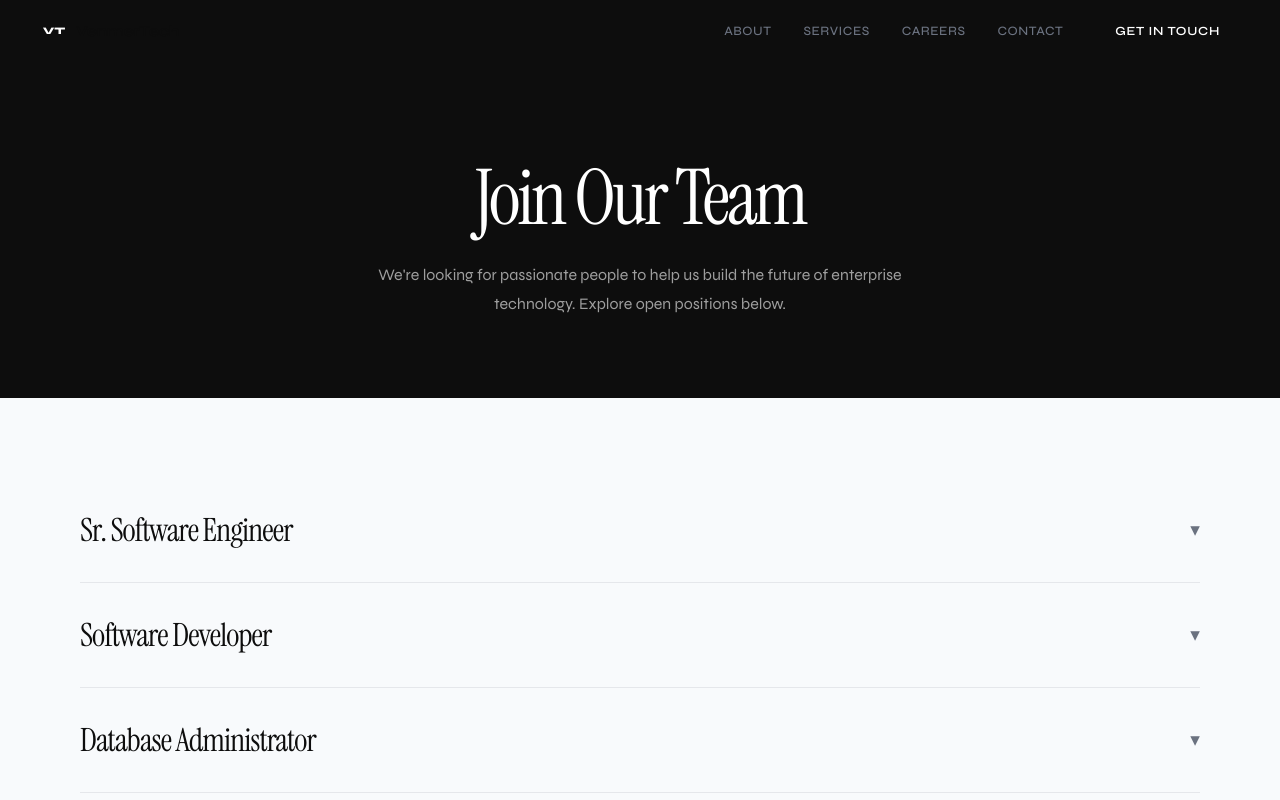
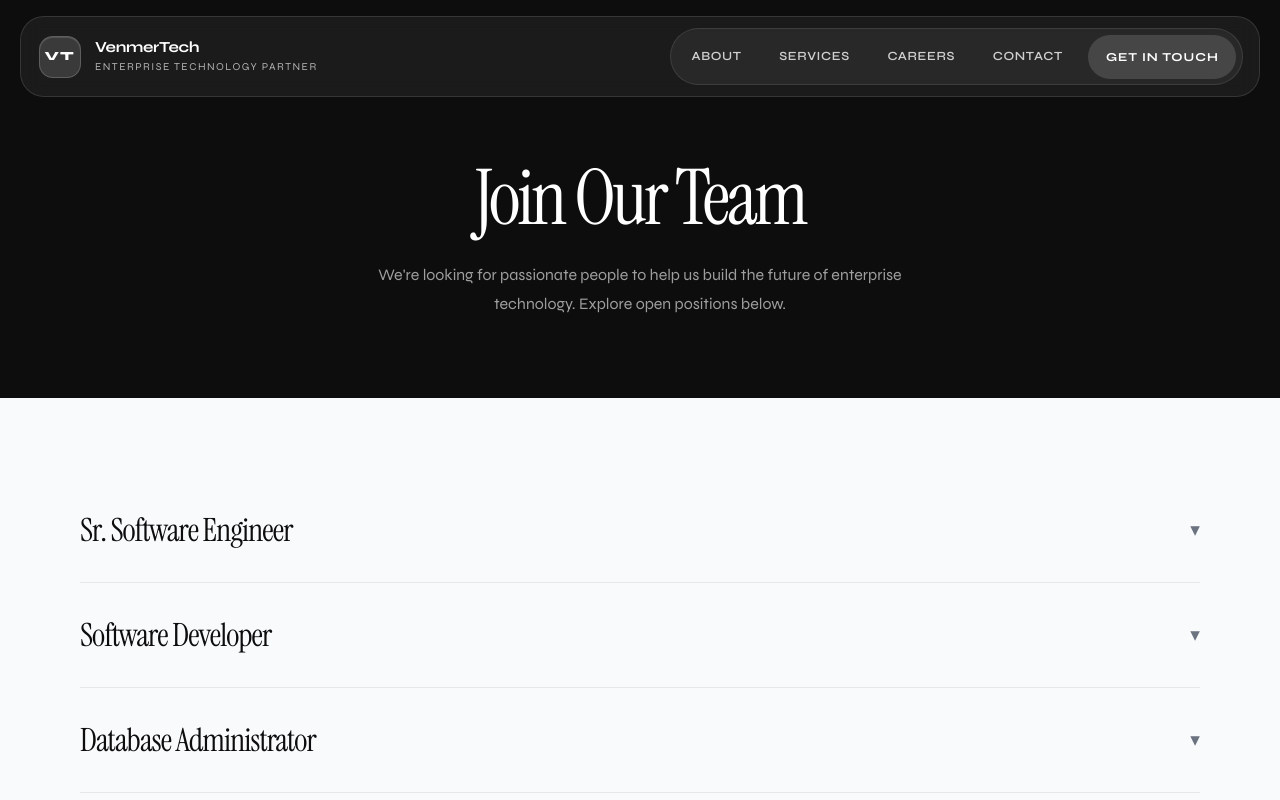
Before and after one commit to Skookum-Infotech/VenmerTech, a Next.js app: page /careers in a window 1280 px wide. Shown: the top 800 px of the page. Built offline with nearby package versions, Linux system fonts and the light colour scheme.

Commit message:
feat: add responsive navigation header and global layout styles

```diff
--- a/app/components/layout/Header.tsx
+++ b/app/components/layout/Header.tsx
@@ -13,16 +13,34 @@ export default function Header() {
     return () => window.removeEventListener("scroll", h);
   }, []);
 
+  useEffect(() => {
+    document.body.style.overflow = menuOpen ? "hidden" : "";
+    return () => {
+      document.body.style.overflow = "";
+    };
+  }, [menuOpen]);
+
   function navClick(e: React.MouseEvent, href: string) {
     if (href.startsWith("#")) { e.preventDefault(); handleHashNav(href); }
   }
 
   return (
-    <header>
+    <header className={`vt-header${scrolled ? " scrolled" : ""}${menuOpen ? " menu-open" : ""}`}>
       <nav className={`vt-nav${scrolled ? " scrolled" : ""}`}>
-        <a href="#" onClick={(e) => { e.preventDefault(); window.scrollTo({ top: 0, behavior: "smooth" }); }} className="vt-logo">
+        <a
+          href="#"
+          onClick={(e) => {
+            e.preventDefault();
+            setMenuOpen(false);
+            window.scrollTo({ top: 0, behavior: "smooth" });
+          }}
+          className="vt-logo"
+        >
           <div className="vt-logo-mark">VT</div>
-          VenmerTech
+          <div className="vt-logo-copy">
+            <span className="vt-logo-name">VenmerTech</span>
+            <span className="vt-logo-sub">Enterprise technology partner</span>
+          </div>
         </a>
         <div className="vt-nav-links">
           {NAV_ITEMS.map((n) => (
@@ -32,11 +50,28 @@ export default function Header() {
           ))}
           <button className="vt-btn-nav" onClick={() => handleHashNav("#contact")}>Get in Touch</button>
         </div>
-        <button className={`vt-hamburger${menuOpen ? " open" : ""}`} onClick={() => setMenuOpen(!menuOpen)} aria-label="Menu">
+        <button
+          className={`vt-hamburger${menuOpen ? " open" : ""}`}
+          onClick={() => setMenuOpen(!menuOpen)}
+          aria-label="Menu"
+          aria-expanded={menuOpen}
+          aria-controls="vt-mobile-menu"
+        >
           <span /><span /><span />
         </button>
       </nav>
-      <div className={`vt-mobile-menu${menuOpen ? " open" : ""}`}>
+      <div className={`vt-mobile-backdrop${menuOpen ? " open" : ""}`} onClick={() => setMenuOpen(false)} />
+      <div id="vt-mobile-menu" className={`vt-mobile-menu${menuOpen ? " open" : ""}`}>
+        <div className="vt-mobile-meta">
+          <div className="vt-mobile-brand">
+            <span className="vt-logo-mark">VT</span>
+            <div>
+              <div className="vt-mobile-title">VenmerTech</div>
+              <div className="vt-mobile-sub">Enterprise technology partner</div>
+            </div>
+          </div>
+          <button className="vt-mobile-close" onClick={() => setMenuOpen(false)} aria-label="Close menu">Close</button>
+        </div>
         {NAV_ITEMS.map((n) => (
           <a key={n.label} href={n.href} className="vt-mobile-link" onClick={(e) => { navClick(e, n.href); setMenuOpen(false); }}>{n.label}</a>
         ))}
--- a/app/page.css
+++ b/app/page.css
@@ -17,72 +17,327 @@ html { scroll-behavior: smooth; background: var(--bg); }
 body { background: var(--bg); color: var(--ink); font-family: var(--sans); }
 section { scroll-margin-top: 5rem; }
 
-/* NAV */
+.vt-header {
+  position: fixed;
+  top: 0;
+  left: 0;
+  right: 0;
+  z-index: 100;
+  padding: 1rem 1.25rem 0;
+  pointer-events: none;
+}
+
 .vt-nav {
-  position: fixed; top: 0; left: 0; right: 0; z-index: 100;
-  display: flex; align-items: center; justify-content: space-between;
-  padding: 0 2.5rem; height: 4rem;
-  transition: background 0.3s, border-color 0.3s;
-  border-bottom: 1px solid transparent;
-}
+  pointer-events: auto;
+  position: relative;
+  display: flex;
+  align-items: center;
+  justify-content: space-between;
+  gap: 1.25rem;
+  max-width: 1350px;
+  margin: 0 auto;
+  padding: 0.7rem 1rem 0.7rem 1.1rem;
+  min-height: 4rem;
+  border: 1px solid rgba(255, 255, 255, 0.12);
+  border-radius: 24px;
+  background: rgba(255, 255, 255, 0.06);
+  backdrop-filter: blur(10px);
+  box-shadow: none;
+  transition:
+    background 0.25s ease,
+    border-color 0.25s ease,
+    box-shadow 0.25s ease,
+    transform 0.25s ease;
+}
+
 .vt-nav.scrolled {
-  background: rgba(248,250,252,0.96);
-  backdrop-filter: blur(8px);
-  border-color: var(--subtle);
-}
+  background: rgba(255, 255, 255, 0.86);
+  border-color: rgba(15, 23, 42, 0.1);
+  box-shadow: 0 24px 70px rgba(15, 23, 42, 0.12);
+}
+
 .vt-logo {
-  display: flex; align-items: center; gap: 0.5rem;
-  text-decoration: none; color: var(--ink);
-  font-family: var(--sans); font-weight: 700; font-size: 0.95rem; letter-spacing: -0.02em;
-}
+  display: flex;
+  align-items: center;
+  gap: 0.9rem;
+  min-width: 0;
+  text-decoration: none;
+  color: var(--ink);
+}
+
 .vt-logo-mark {
-  width: 28px; height: 28px; background: var(--ink);
-  display: flex; align-items: center; justify-content: center;
-  color: var(--white); font-size: 10px; font-weight: 800; letter-spacing: 0;
-}
-.vt-nav-links { display: flex; align-items: center; gap: 2rem; }
+  width: 42px;
+  height: 42px;
+  border-radius: 14px;
+  background: rgba(255, 255, 255, 0.14);
+  border: 1px solid rgba(255, 255, 255, 0.18);
+  display: flex;
+  align-items: center;
+  justify-content: center;
+  color: var(--white);
+  font-size: 0.78rem;
+  font-weight: 800;
+  letter-spacing: 0.08em;
+  flex-shrink: 0;
+  box-shadow: inset 0 1px 0 rgba(255, 255, 255, 0.12);
+}
+
+.vt-logo-copy {
+  display: flex;
+  flex-direction: column;
+  min-width: 0;
+}
+
+.vt-logo-name {
+  font-family: var(--sans);
+  font-size: 0.96rem;
+  font-weight: 700;
+  letter-spacing: -0.02em;
+  line-height: 1.1;
+  color: var(--white);
+}
+
+.vt-logo-sub {
+  font-size: 0.66rem;
+  letter-spacing: 0.14em;
+  text-transform: uppercase;
+  color: rgba(255, 255, 255, 0.68);
+  margin-top: 0.2rem;
+  white-space: nowrap;
+}
+
+.vt-nav-links {
+  display: flex;
+  align-items: center;
+  gap: 0.45rem;
+  padding: 0.35rem;
+  border-radius: 999px;
+  border: 1px solid rgba(255, 255, 255, 0.1);
+  background: rgba(255, 255, 255, 0.06);
+}
+
 .vt-nav-link {
-  font-size: 0.8rem; font-weight: 500; color: var(--muted);
-  text-decoration: none; letter-spacing: 0.04em; text-transform: uppercase;
-  transition: color 0.2s;
-}
-.vt-nav-link:hover { color: var(--ink); }
+  position: relative;
+  font-size: 0.78rem;
+  font-weight: 600;
+  color: rgba(255, 255, 255, 0.78);
+  text-decoration: none;
+  letter-spacing: 0.05em;
+  text-transform: uppercase;
+  padding: 0.7rem 0.95rem;
+  border-radius: 999px;
+  transition:
+    color 0.2s ease,
+    background 0.2s ease,
+    transform 0.2s ease;
+}
+
+.vt-nav-link:hover {
+  color: var(--white);
+  background: rgba(255, 255, 255, 0.12);
+  transform: translateY(-1px);
+}
+
 .vt-btn-nav {
-  font-size: 0.78rem; font-weight: 600; letter-spacing: 0.06em; text-transform: uppercase;
-  padding: 0.5rem 1.25rem; background: var(--ink); color: var(--white);
-  border: none; cursor: pointer; transition: opacity 0.2s;
-}
-.vt-btn-nav:hover { opacity: 0.8; }
+  font-size: 0.76rem;
+  font-weight: 700;
+  letter-spacing: 0.08em;
+  text-transform: uppercase;
+  padding: 0.8rem 1.1rem;
+  margin-left: 0.2rem;
+  border: none;
+  border-radius: 999px;
+  cursor: pointer;
+  background: rgba(255, 255, 255, 0.14);
+  color: var(--white);
+  box-shadow: none;
+  transition:
+    transform 0.2s ease,
+    box-shadow 0.2s ease,
+    filter 0.2s ease;
+}
+
+.vt-btn-nav:hover {
+  transform: translateY(-1px);
+  filter: brightness(1.08);
+  box-shadow: 0 10px 24px rgba(15, 23, 42, 0.12);
+}
+
 .vt-hamburger {
-  display: none; flex-direction: column; gap: 5px;
-  background: none; border: none; cursor: pointer; padding: 4px;
-}
+  display: none;
+  align-items: center;
+  justify-content: center;
+  width: 44px;
+  height: 44px;
+  border-radius: 50%;
+  background: rgba(255, 255, 255, 0.08);
+  border: 1px solid rgba(255, 255, 255, 0.12);
+  cursor: pointer;
+  padding: 0;
+  flex-direction: column;
+  gap: 5px;
+}
+
 .vt-hamburger span {
-  display: block; width: 22px; height: 1.5px; background: var(--ink);
+  display: block;
+  width: 18px;
+  height: 1.6px;
+  background: var(--white);
   transition: transform 0.25s, opacity 0.25s;
   transform-origin: center;
 }
+
 .vt-hamburger.open span:nth-child(1) { transform: translateY(6.5px) rotate(45deg); }
 .vt-hamburger.open span:nth-child(2) { opacity: 0; }
 .vt-hamburger.open span:nth-child(3) { transform: translateY(-6.5px) rotate(-45deg); }
+
+.vt-mobile-backdrop {
+  position: fixed;
+  inset: 0;
+  background: rgba(2, 6, 23, 0.4);
+  opacity: 0;
+  pointer-events: none;
+  transition: opacity 0.25s ease;
+}
+
+.vt-mobile-backdrop.open {
+  opacity: 1;
+  pointer-events: auto;
+}
+
 .vt-mobile-menu {
-  display: none; flex-direction: column; gap: 0;
-  background: var(--white); border-bottom: 1px solid var(--subtle);
-  padding: 1rem 2.5rem 1.5rem;
-}
-.vt-mobile-menu.open { display: flex; }
+  display: none;
+  flex-direction: column;
+  gap: 0.5rem;
+  position: absolute;
+  top: calc(1rem + 4rem + 0.75rem);
+  left: 1.25rem;
+  right: 1.25rem;
+  max-width: 1320px;
+  margin: 0 auto;
+  padding: 1rem;
+  border-radius: 24px;
+  border: 1px solid rgba(15, 23, 42, 0.1);
+  background: rgba(255, 255, 255, 0.94);
+  backdrop-filter: blur(18px);
+  box-shadow: 0 30px 80px rgba(15, 23, 42, 0.2);
+}
+
+.vt-mobile-menu.open {
+  display: flex;
+}
+
+.vt-mobile-meta {
+  display: flex;
+  align-items: center;
+  justify-content: space-between;
+  gap: 1rem;
+  padding: 0.3rem 0.2rem 0.85rem;
+  border-bottom: 1px solid rgba(15, 23, 42, 0.08);
+  margin-bottom: 0.25rem;
+}
+
+.vt-mobile-brand {
+  display: flex;
+  align-items: center;
+  gap: 0.8rem;
+}
+
+.vt-mobile-brand .vt-logo-mark {
+  width: 38px;
+  height: 38px;
+}
+
+.vt-mobile-title {
+  font-size: 0.92rem;
+  font-weight: 700;
+  color: var(--ink);
+}
+
+.vt-mobile-sub {
+  font-size: 0.64rem;
+  letter-spacing: 0.14em;
+  text-transform: uppercase;
+  color: var(--muted);
+  margin-top: 0.15rem;
+}
+
+.vt-mobile-close {
+  border: none;
+  background: rgba(15, 23, 42, 0.06);
+  color: var(--ink);
+  border-radius: 999px;
+  padding: 0.6rem 0.9rem;
+  font-size: 0.72rem;
+  font-weight: 700;
+  letter-spacing: 0.08em;
+  text-transform: uppercase;
+  cursor: pointer;
+}
+
 .vt-mobile-link {
-  font-size: 0.9rem; font-weight: 500; color: var(--ink);
-  text-decoration: none; padding: 0.75rem 16;
-  padding-top: 35px;
-  border-bottom: 1px solid var(--subtle);
-}
-.vt-mobile-link:last-child { border: none; }
+  font-size: 0.95rem;
+  font-weight: 600;
+  color: var(--ink);
+  text-decoration: none;
+  padding: 1rem 0.75rem;
+  border-radius: 16px;
+  background: rgba(248, 250, 252, 0.9);
+  border: 1px solid rgba(15, 23, 42, 0.06);
+}
+
+.vt-mobile-link:last-child {
+  background: linear-gradient(135deg, #0f172a, #1f2937);
+  color: var(--white);
+  border-color: transparent;
+}
 
 @media (max-width: 768px) {
   .vt-nav-links { display: none; }
   .vt-hamburger { display: flex; }
-  .vt-nav { padding: 0 1.25rem; }
+  .vt-nav { padding: 0.8rem 0.85rem 0.8rem 1rem; border-radius: 22px; }
+  .vt-logo-sub { display: none; }
+}
+
+.vt-nav.scrolled .vt-logo-mark {
+  background: linear-gradient(135deg, #0f172a, #243145);
+  border-color: rgba(255, 255, 255, 0);
+}
+
+.vt-nav.scrolled .vt-logo-name {
+  color: var(--ink);
+}
+
+.vt-nav.scrolled .vt-logo-sub {
+  color: var(--muted);
+}
+
+.vt-nav.scrolled .vt-nav-links {
+  border-color: rgba(15, 23, 42, 0.08);
+  background: rgba(248, 250, 252, 0.72);
+}
+
+.vt-nav.scrolled .vt-nav-link {
+  color: var(--muted);
+}
+
+.vt-nav.scrolled .vt-nav-link:hover {
+  color: var(--ink);
+  background: rgba(255, 255, 255, 0.95);
+}
+
+.vt-nav.scrolled .vt-btn-nav {
+  background: linear-gradient(135deg, #0f172a, #1f2937);
+  box-shadow: 0 10px 24px rgba(15, 23, 42, 0.18);
+}
+
+.vt-nav.scrolled .vt-hamburger {
+  background: rgba(15, 23, 42, 0.06);
+  border-color: rgba(15, 23, 42, 0.08);
+}
+
+.vt-nav.scrolled .vt-hamburger span {
+  background: var(--ink);
 }
 
 /* HERO */
```
